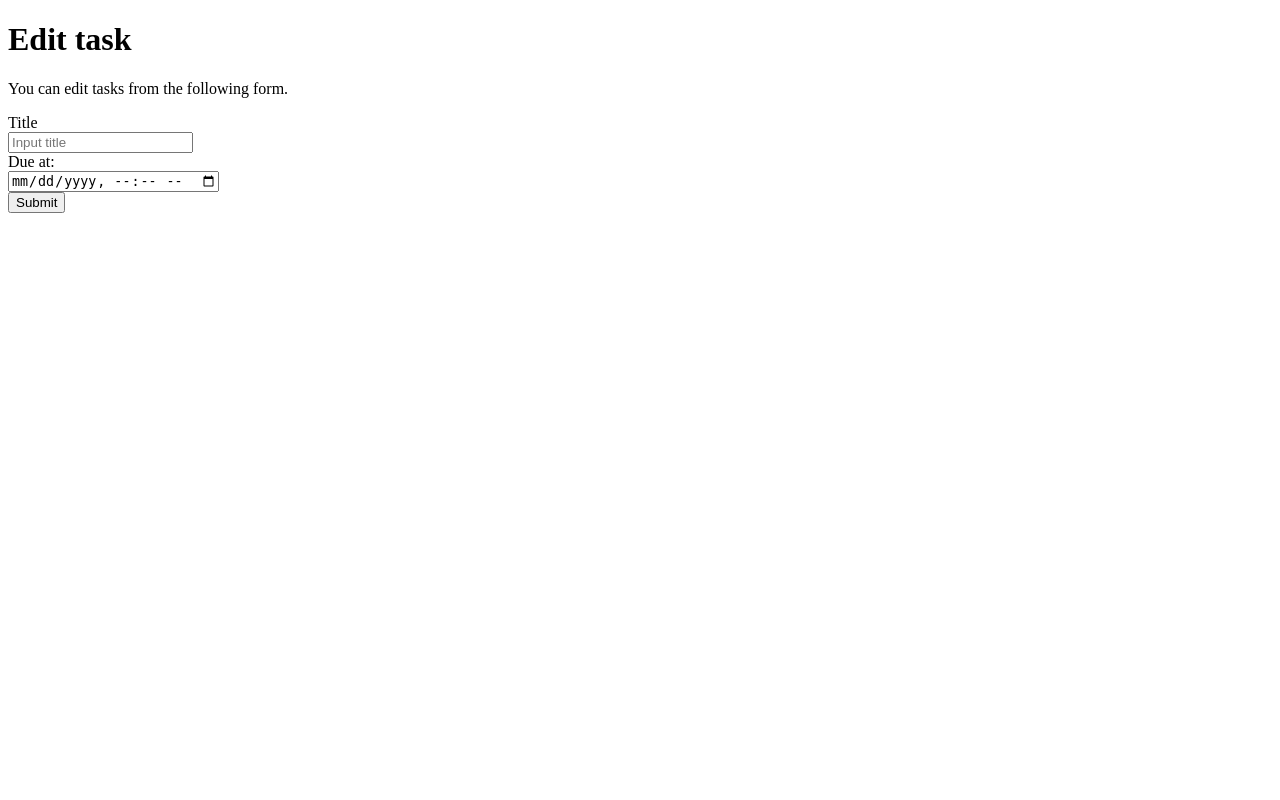
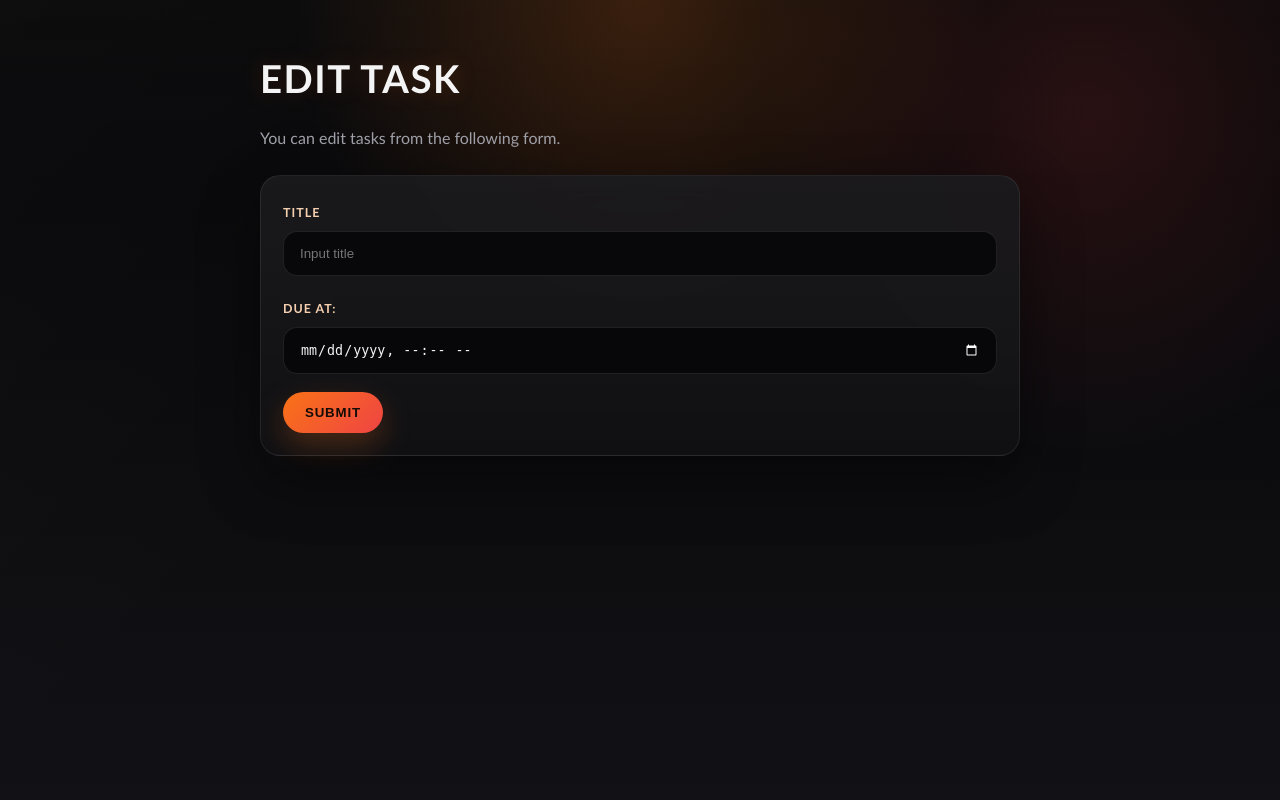
Before and after one commit to Miyayayayayaya/django-test-exercise, a Django app: template todo/templates/todo/edit.html in a window 1280 px wide. Run offline with Django 5.2, Linux system fonts and the light colour scheme; the template is opened without the code that fills it, so the values that code supplies are empty.

Commit message:
css追加

```diff
--- /dev/null
+++ b/todo/static/todo/styles.css
@@ -0,0 +1,244 @@
+:root {
+    color-scheme: dark;
+    --bg: #09090b;
+    --bg-soft: #111114;
+    --panel: rgba(18, 18, 21, 0.88);
+    --panel-strong: #17171b;
+    --text: #f4f4f5;
+    --muted: #a1a1aa;
+    --line: rgba(255, 255, 255, 0.08);
+    --accent: #f97316;
+    --accent-strong: #ef4444;
+    --accent-soft: rgba(249, 115, 22, 0.16);
+    --shadow: 0 24px 60px rgba(0, 0, 0, 0.45);
+}
+
+* {
+    box-sizing: border-box;
+}
+
+html {
+    min-height: 100%;
+    background:
+        radial-gradient(circle at top, rgba(249, 115, 22, 0.2), transparent 34%),
+        radial-gradient(circle at 85% 15%, rgba(239, 68, 68, 0.14), transparent 26%),
+        linear-gradient(180deg, #050506 0%, #0b0b0e 48%, #121216 100%);
+}
+
+body {
+    margin: 0;
+    min-height: 100vh;
+    padding: 48px 20px 64px;
+    color: var(--text);
+    font-family: "Trebuchet MS", "Segoe UI", Arial, sans-serif;
+    line-height: 1.6;
+    background:
+        linear-gradient(135deg, rgba(255, 255, 255, 0.02), transparent 40%),
+        linear-gradient(180deg, rgba(255, 255, 255, 0.015), transparent 25%);
+}
+
+body::before {
+    content: "";
+    position: fixed;
+    inset: 0;
+    pointer-events: none;
+    background-image:
+        linear-gradient(rgba(255, 255, 255, 0.025) 1px, transparent 1px),
+        linear-gradient(90deg, rgba(255, 255, 255, 0.025) 1px, transparent 1px);
+    background-size: 32px 32px;
+    mask-image: linear-gradient(180deg, rgba(0, 0, 0, 0.7), transparent 95%);
+    opacity: 0.35;
+}
+
+h1,
+h2,
+p,
+ul,
+form,
+div {
+    position: relative;
+    z-index: 1;
+}
+
+h1,
+h2 {
+    margin: 0 0 16px;
+    letter-spacing: 0.04em;
+    text-transform: uppercase;
+}
+
+h1 {
+    font-size: clamp(2rem, 3vw, 3.2rem);
+    text-shadow: 0 0 24px rgba(249, 115, 22, 0.2);
+}
+
+a {
+    color: #ffb37a;
+    text-decoration: none;
+    transition: color 160ms ease, text-shadow 160ms ease, transform 160ms ease;
+}
+
+a:hover {
+    color: #ffd0a6;
+    text-shadow: 0 0 10px rgba(249, 115, 22, 0.32);
+}
+
+body>h1,
+body>p,
+body>form,
+body>div,
+body>ul,
+body>.text {
+    width: min(100%, 760px);
+    margin-left: auto;
+    margin-right: auto;
+}
+
+body>p {
+    margin-top: 0;
+    margin-bottom: 24px;
+    color: var(--muted);
+}
+
+form,
+.text,
+body>ul,
+body>div {
+    margin-top: 20px;
+    padding: 22px;
+    border: 1px solid var(--line);
+    border-radius: 20px;
+    background: linear-gradient(180deg, rgba(255, 255, 255, 0.04), transparent), var(--panel);
+    box-shadow: var(--shadow);
+    backdrop-filter: blur(14px);
+}
+
+form {
+    display: grid;
+    gap: 18px;
+}
+
+form>div {
+    padding: 0;
+    margin: 0;
+    border: 0;
+    background: transparent;
+    box-shadow: none;
+}
+
+label {
+    display: inline-block;
+    margin-bottom: 8px;
+    color: #f5d0b0;
+    font-weight: 700;
+    text-transform: uppercase;
+    letter-spacing: 0.08em;
+    font-size: 0.78rem;
+}
+
+input {
+    width: 100%;
+    padding: 14px 16px;
+    border: 1px solid rgba(255, 255, 255, 0.1);
+    border-radius: 14px;
+    color: var(--text);
+    background: rgba(7, 7, 9, 0.9);
+    outline: none;
+    transition: border-color 160ms ease, box-shadow 160ms ease, transform 160ms ease;
+}
+
+input:focus {
+    border-color: rgba(249, 115, 22, 0.65);
+    box-shadow: 0 0 0 4px rgba(249, 115, 22, 0.14);
+}
+
+button {
+    appearance: none;
+    border: 0;
+    border-radius: 999px;
+    padding: 13px 22px;
+    color: #140b07;
+    font-weight: 800;
+    letter-spacing: 0.06em;
+    text-transform: uppercase;
+    cursor: pointer;
+    background: linear-gradient(135deg, var(--accent), var(--accent-strong));
+    box-shadow: 0 12px 30px rgba(249, 115, 22, 0.25);
+    transition: transform 160ms ease, box-shadow 160ms ease, filter 160ms ease;
+}
+
+button:hover {
+    transform: translateY(-1px);
+    box-shadow: 0 16px 34px rgba(249, 115, 22, 0.3);
+    filter: brightness(1.06);
+}
+
+button:active {
+    transform: translateY(0);
+}
+
+ul {
+    list-style: none;
+    padding-left: 0;
+}
+
+li {
+    padding: 8px 0;
+    color: #e4e4e7;
+}
+
+.text {
+    border-left: 4px solid var(--accent);
+}
+
+.text h2 {
+    margin-bottom: 12px;
+}
+
+.text ul,
+body>ul {
+    margin: 0;
+    padding: 0;
+    background: transparent;
+    box-shadow: none;
+    border: 0;
+}
+
+body>div a+a {
+    margin-left: 12px;
+}
+
+body>div a {
+    display: inline-block;
+    padding: 10px 14px;
+    border-radius: 999px;
+    background: rgba(255, 255, 255, 0.04);
+    border: 1px solid rgba(255, 255, 255, 0.08);
+}
+
+body>div a:hover {
+    transform: translateY(-1px);
+}
+
+@media (max-width: 640px) {
+    body {
+        padding: 28px 14px 48px;
+    }
+
+    form,
+    .text,
+    body>ul,
+    body>div {
+        padding: 18px;
+        border-radius: 16px;
+    }
+
+    body>div a {
+        display: inline-flex;
+        margin: 6px 8px 0 0;
+    }
+
+    body>div a+a {
+        margin-left: 0;
+    }
+}
--- a/todo/templates/todo/detail.html
+++ b/todo/templates/todo/detail.html
@@ -6,6 +6,7 @@
     <title>To Do Application</title>
     <meta charset="UTF-8">
     <meta name="author" content="INIAD">
+    <link rel="stylesheet" href="{% static 'todo/styles.css' %}">
 </head>
 
 <body>
--- a/todo/templates/todo/edit.html
+++ b/todo/templates/todo/edit.html
@@ -6,6 +6,7 @@
     <title>To Do Application</title>
     <meta charset="UTF-8">
     <meta name="author" content="INIAD">
+    <link rel="stylesheet" href="{% static 'todo/styles.css' %}">
 </head>
 
 <body>
@@ -19,7 +20,7 @@
         </div>
         <div>
             <label for="dueInput">Due at:</label><br>
-            <input id="dueInput" name="due_at" type="datetime-local" value="{{ task.due_at |date:"Y-m-d H:i" }}">
+            <input id="dueInput" name="due_at" type="datetime-local" value="{{ task.due_at |date:" Y-m-d H:i" }}">
         </div>
         <div>
             <button type="submit">Submit</button>
--- a/todo/templates/todo/index.html
+++ b/todo/templates/todo/index.html
@@ -6,6 +6,7 @@
     <title>To Do Application</title>
     <meta charset="UTF-8">
     <meta name="author" content="INIAD">
+    <link rel="stylesheet" href="{% static 'todo/styles.css' %}">
 </head>
 
 <body>
```
